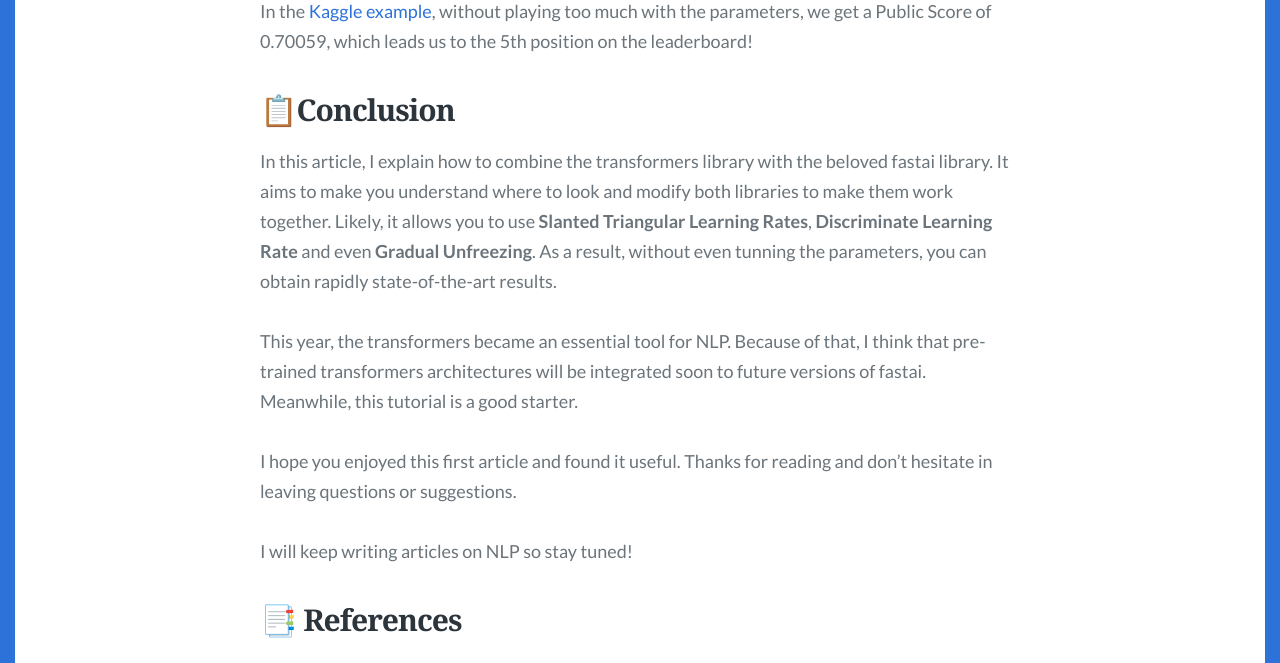
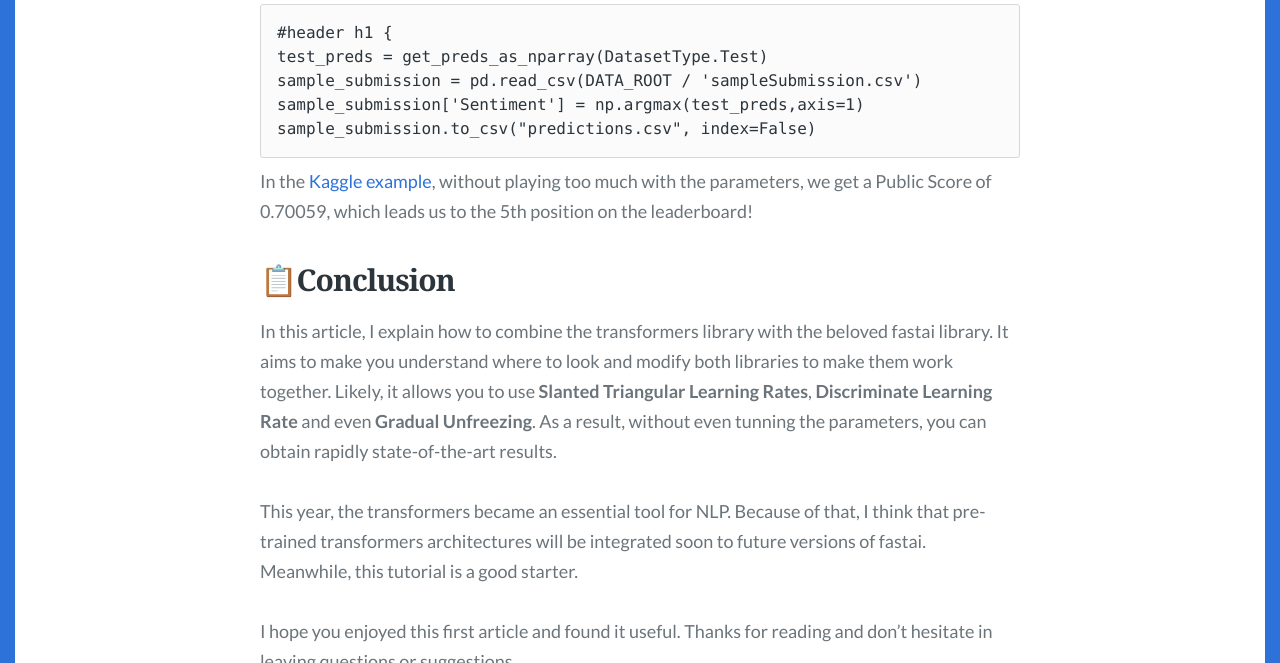
Before and after one commit to maximilienroberti/Scriptor-blog, a Jekyll site: the page built from _posts/2019-12-08-fastai-with-🤗transformers-bert-roberta-xlnet-xlm-distilbert.md, in a window 1280 px wide and 900 px high, scrolled down 12143 px, cut to the strip 237-900 px from the top of the window. Built offline with Jekyll 4.4.1, drawn with Linux system fonts in a browser that asks for light colours; comment, search, counter and statistics services are not loaded.

Commit message:
Update Posts “2019-12-08-fastai-with-🤗transformers-bert-roberta-xlnet-xlm-distilbert”

````diff
--- a/_posts/2019-12-08-fastai-with-🤗transformers-bert-roberta-xlnet-xlm-distilbert.md
+++ b/_posts/2019-12-08-fastai-with-🤗transformers-bert-roberta-xlnet-xlm-distilbert.md
@@ -257,6 +257,14 @@ As specified in _Keita Kurita_’s [article](https://mlexplained.com/2019/05/13/
 
 <script src="https://gist.github.com/maximilienroberti/c474f55774a107fd02ef7f531e3bbceb.js"></script>
 
+```python
+#header h1 {
+test_preds = get_preds_as_nparray(DatasetType.Test)
+sample_submission = pd.read_csv(DATA_ROOT / 'sampleSubmission.csv')
+sample_submission['Sentiment'] = np.argmax(test_preds,axis=1)
+sample_submission.to_csv("predictions.csv", index=False)
+```
+
 In the [Kaggle example](https://www.kaggle.com/maroberti/fastai-with-transformers-bert-roberta), without playing too much with the parameters, we get a Public Score of 0.70059, which leads us to the 5th position on the leaderboard!
 
 ## 📋Conclusion
````
